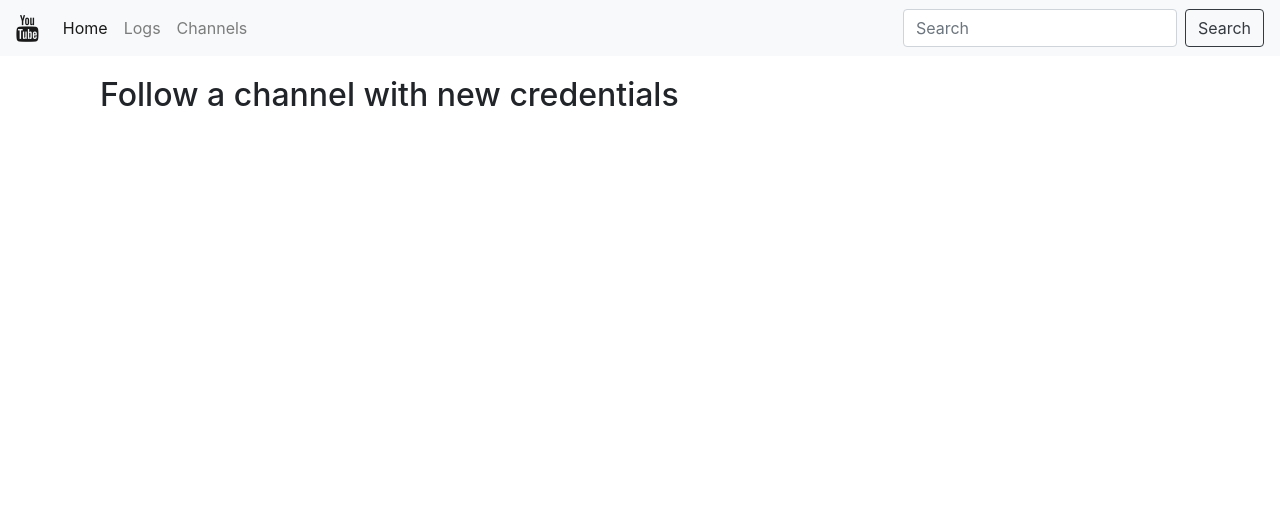
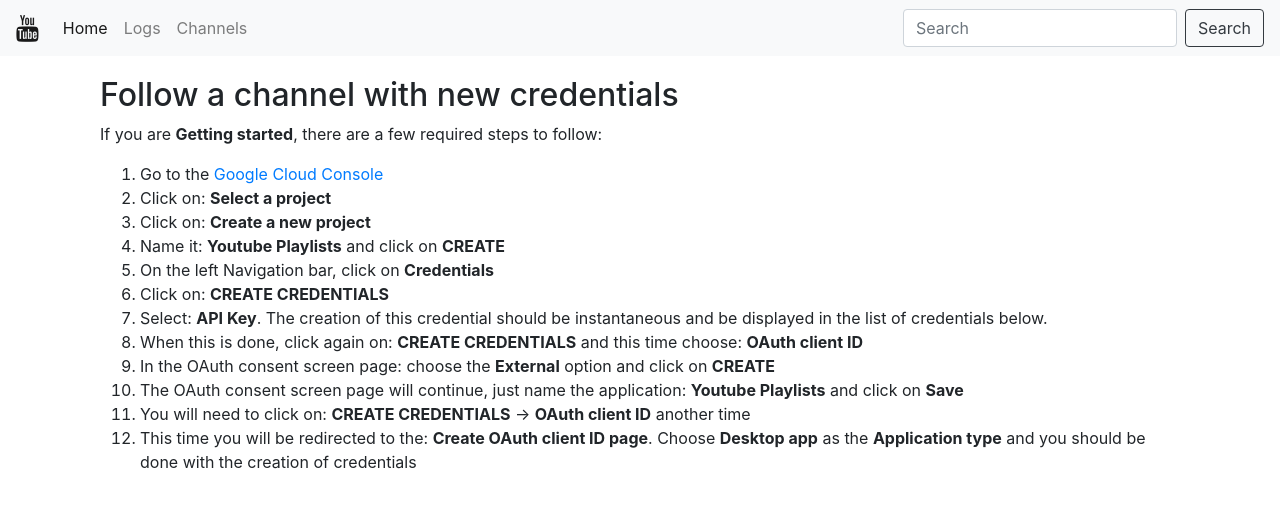
Before and after one commit to lohiermichael/youtube-playlists-follow-up, a Flask app: page /channels/new/new_credentials in a window 1280 px wide. Shown: the top 508 px of the page. Run offline with Flask 2, Linux system fonts and the light colour scheme; some libraries are stand-ins or nearby versions.

Commit message:
Liste steps for the creation of credentials

```diff
--- a/app.py
+++ b/app.py
@@ -14,7 +14,6 @@
 
 @app.route('/', methods=['GET', 'POST'])
 def index():
-    initialize_folders()
 
     if request.method == 'POST':
         run_flow()
--- a/templates/channels/new/new_credentials.html
+++ b/templates/channels/new/new_credentials.html
@@ -2,5 +2,24 @@
 {% block content %}
 <div class="container">
     <h2>Follow a channel with new credentials</h2>
+    <p>If you are <b>Getting started</b>, there are a few required steps to follow:</p>
+    <ol>
+        <li>Go to the <a href="https://console.developers.google.com/">Google Cloud Console</a></li>
+        <li>Click on: <b>Select a project</b></li>
+        <li>Click on: <b>Create a new project</b></li>
+        <li>Name it: <b>Youtube Playlists</b> and click on <b>CREATE</b></li>
+        <li>On the left Navigation bar, click on <b>Credentials</b></li>
+        <li>Click on: <b>CREATE CREDENTIALS</b></li>
+        <li>Select: <b>API Key</b>. The creation of this credential should be instantaneous and be displayed in the list
+            of credentials below.</li>
+        <li>When this is done, click again on: <b>CREATE CREDENTIALS</b> and this time choose: <b>OAuth client ID</b>
+        </li>
+        <li>In the OAuth consent screen page: choose the <b>External</b> option and click on <b>CREATE</b></li>
+        <li>The OAuth consent screen page will continue, just name the application: <b>Youtube Playlists</b> and click
+            on <b>Save</b></li>
+        <li>You will need to click on: <b>CREATE CREDENTIALS</b> -> <b>OAuth client ID</b> another time</li>
+        <li>This time you will be redirected to the: <b>Create OAuth client ID page</b>. Choose <b>Desktop app</b> as
+            the <b>Application type</b> and you should be done with the creation of credentials</li>
+    </ol>
 </div>
 {% endblock %}
```
